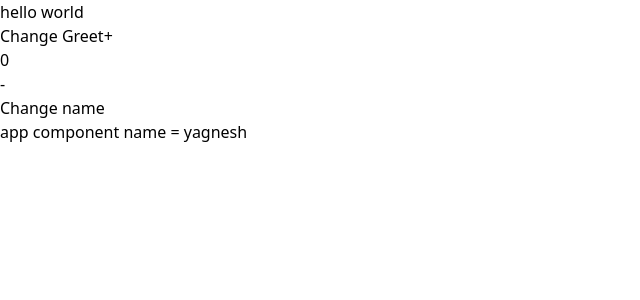
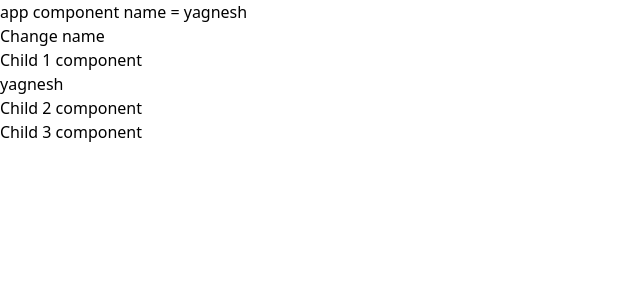
Before and after one commit to the-special-character/tsc-fs9, a React app: page / in a window 1280 px wide. Shown: the top 300 px of the page, without its empty margins (0-640 px from the left). Built offline with nearby package versions, Linux system fonts and the light colour scheme; no server answers.

Commit message:
life cycle

```diff
--- a/package.json
+++ b/package.json
@@ -48,6 +48,7 @@
   "dependencies": {
     "prop-types": "^15.8.1",
     "react": "^18.2.0",
+    "react-addons-shallow-compare": "^15.6.3",
     "react-dom": "^18.2.0"
   }
 }
--- a/src/app.jsx
+++ b/src/app.jsx
@@ -1,6 +1,8 @@
 import React, { Component } from 'react';
 import PropTypes from 'prop-types';
 import Child2 from './child2';
+import Child1 from './child1';
+import Child3 from './child3';
 
 // Child2.getDerivedStateFromProps = (props, state) => ({
 //   greet: `hello ${props.name}`,
@@ -12,10 +14,12 @@ class App extends Component {
   };
 
   render() {
+    console.log('render app');
     const { name } = this.state;
     return (
       <>
-        <Child2 name={name} />
+        <p>app component name = {name}</p>
+
         <button
           type="button"
           onClick={() => {
@@ -25,7 +29,9 @@ class App extends Component {
           Change name
         </button>
 
-        <p>app component name = {name}</p>
+        {name === 'yagnesh' && <Child1 name={name} />}
+        <Child2 />
+        <Child3 />
       </>
     );
   }
--- a/src/child1.jsx
+++ b/src/child1.jsx
@@ -1,8 +1,50 @@
-import React from 'react';
+import React, { PureComponent } from 'react';
+// import shallowCompare from 'react-addons-shallow-compare';
 
-function Child1() {
-  console.log('child1 render');
-  return <div>child1</div>;
+class Child1 extends PureComponent {
+  state = {};
+
+  constructor(props) {
+    super(props);
+    this.controller = new AbortController();
+    this.signal = this.controller.signal;
+  }
+
+  // shouldComponentUpdate(nextProps, nextState) {
+  //   return shallowCompare(this, nextProps, nextState);
+  // }
+
+  async componentDidMount() {
+    document.addEventListener('mousemove', this.mousemove);
+    this.interval = setInterval(() => {
+      console.log('interval');
+    }, 1000);
+    try {
+      const res = await fetch('https://fakestoreapi.com/products/1', { signal: this.signal });
+      const json = res.json();
+      console.log(josn);
+    } catch (error) {}
+  }
+
+  componentWillUnmount() {
+    document.removeEventListener('mousemove', this.mousemove);
+    clearInterval(this.interval);
+    this.controller.abort();
+  }
+
+  mousemove = () => {
+    console.log('mouse move');
+  };
+
+  render() {
+    console.log('child 1 component');
+    return (
+      <div>
+        <h1>Child 1 component</h1>
+        <h2>{this.props.name}</h2>
+      </div>
+    );
+  }
 }
 
 export default Child1;
--- a/src/child2.jsx
+++ b/src/child2.jsx
@@ -1,92 +1,21 @@
-import React, { Component } from 'react';
+import React, { PureComponent } from 'react';
+// import shallowCompare from 'react-addons-shallow-compare';
 
-// Mounting
+class Child2 extends PureComponent {
+  state = {};
 
-// 1. constructor
-
-// Updating
-
-// unmounting
-
-// error
-
-export default class Child2 extends Component {
-  // base on props define state value
-  // method binding
-  constructor(props) {
-    super(props);
-
-    console.log(props);
-
-    console.log('constructor child 2');
-    this.state = {
-      count: 0,
-      productInfo: null,
-      // greet: `hello ${props.name}`,
-    };
-
-    // analytics
-  }
-
-  // derive state value base on props
-  // this life cycle mehtod call everytime whenever props or state value change;
-  static getDerivedStateFromProps(props, state) {
-    return {
-      greet: 'hello',
-    };
-  }
-
-  async componentDidMount() {
-    try {
-      const res = await fetch('https://fakestoreapi.com/products/1');
-      const json = await res.json();
-
-      console.log(json);
-      this.setState({ productInfo: json });
-
-      document.getElementById('');
-
-      document.getElementById('heading1').addEventListener('copy', () => {
-        console.log('text copied');
-      });
-    } catch (error) {}
-  }
-
-  changeGreet = () => {
-    this.setState((state, props) => ({
-      greet: `Bonjour ${props.name}`,
-    }));
-  };
-
-  increment = () => {
-    this.setState(({ count }) => ({ count: count + 1 }));
-  };
-
-  decrement = () => {
-    this.setState(({ count }) => ({ count: count - 1 }));
-  };
+  // shouldComponentUpdate(nextProps, nextState) {
+  //   return shallowCompare(this, nextProps, nextState);
+  // }
 
   render() {
-    console.log('render child 2');
-    const { count, greet, productInfo } = this.state;
-
-    console.log(productInfo);
-
+    console.log('child 2 component');
     return (
       <div>
-        {productInfo?.title && <h1 id="heading">{productInfo.title}</h1>}
-        <h2 id="heading1">hello world</h2>
-        <button type="button" onClick={this.changeGreet}>
-          Change Greet
-        </button>
-        <button type="button" onClick={this.increment}>
-          +
-        </button>
-        <p>{count}</p>
-        <button type="button" onClick={this.decrement}>
-          -
-        </button>
+        <h1>Child 2 component</h1>
       </div>
     );
   }
 }
+
+export default Child2;
--- a/src/child3.jsx
+++ b/src/child3.jsx
@@ -1,44 +1,21 @@
-import React, { Component } from 'react';
+import React, { PureComponent } from 'react';
+// import shallowCompare from 'react-addons-shallow-compare';
 
-export default class Child3 extends Component {
-  state = {
-    user: {
-      name: 'yagnesh',
-      gender: 'male',
-      age: 36,
-    },
-    displayAge: true,
-  };
+class Child3 extends PureComponent {
+  state = {};
+
+  // shouldComponentUpdate(nextProps, nextState) {
+  //   return shallowCompare(this, nextProps, nextState);
+  // }
 
   render() {
-    const { user, displayAge } = this.state;
-
+    console.log('child 3 component');
     return (
       <div>
-        <p>{user.name}</p>
-        <p>{user.gender}</p>
-        {displayAge && <p>{user.age}</p>}
-        {!displayAge && (
-          <button
-            type="button"
-            onClick={() => {
-              this.setState({ displayAge: true });
-            }}
-          >
-            Show Age
-          </button>
-        )}
-        {displayAge && (
-          <button
-            type="button"
-            onClick={() => {
-              this.setState({ displayAge: false });
-            }}
-          >
-            Hide Age
-          </button>
-        )}
+        <h1>Child 3 component</h1>
       </div>
     );
   }
 }
+
+export default Child3;
```
Also changed, not shown: 2 other files (tests, documents, lock files or other folders).
